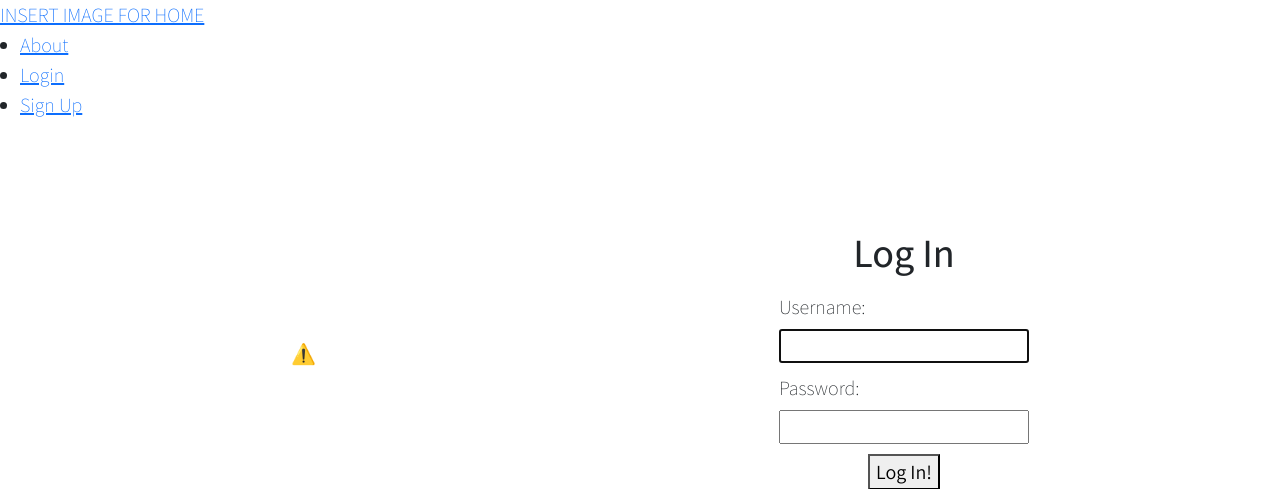
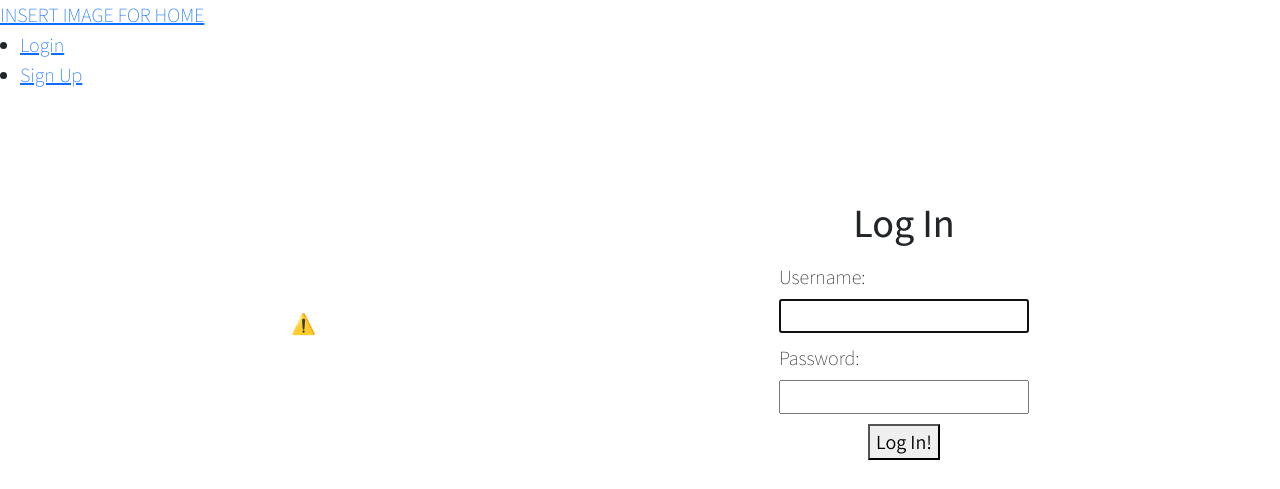
Before and after one commit to christinew2/igotthis, a Django app: page / in a window 1280 px wide. Shown: the top 489 px of the page. Run offline with Django 3.2, Linux system fonts and the light colour scheme.

Commit message:
remove about links and pages

```diff
--- a/main_app/templates/about.html
+++ /dev/null
@@ -1,6 +0,0 @@
-{% extends 'base.html' %}
-
-{% block content %}
-    <h1>About IGotThis!</h1>
-    <p>HELLOHELLOHELLO</p>
-{% endblock content %}
--- a/main_app/templates/base.html
+++ b/main_app/templates/base.html
@@ -31,10 +31,8 @@
             {% if user.is_authenticated %}
                 <li><a href="{% url 'todos_index' %}">My To-Dos</a></li>
                 <li><a href="{% url 'todos_create' %}">Add a Todo</a></li>
-                <li><a href="{% url 'about' %}">About</a></li>
                 <li><a href="{% url 'logout' %}">Log Out</a></li>
             {% else %}
-                <li><a href="{% url 'about' %}">About</a></li>
                 <li><a href="{% url 'home' %}">Login</a></li>
                 <li><a href="{% url 'signup' %}">Sign Up</a></li>
             {% endif %}
--- a/main_app/urls.py
+++ b/main_app/urls.py
@@ -3,7 +3,6 @@ from . import views
 
 urlpatterns = [
     path('', views.Home.as_view(), name='home'),
-    path('about/', views.about, name='about'),
     path('todos/', views.todos_index, name='todos_index'),
     path('todos/create/', views.TodoCreate.as_view(), name='todos_create'),
     path('todos/<int:pk>/update/', views.TodoUpdate.as_view(), name='todos_update'),
--- a/main_app/views.py
+++ b/main_app/views.py
@@ -8,9 +8,6 @@ from django.contrib.auth.decorators import login_required
 from django.contrib.auth.mixins import LoginRequiredMixin
 from .models import Todo
 
-
-def about(request):
-  return render(request, 'about.html')
 
 @login_required
 def todos_index(request):
```
